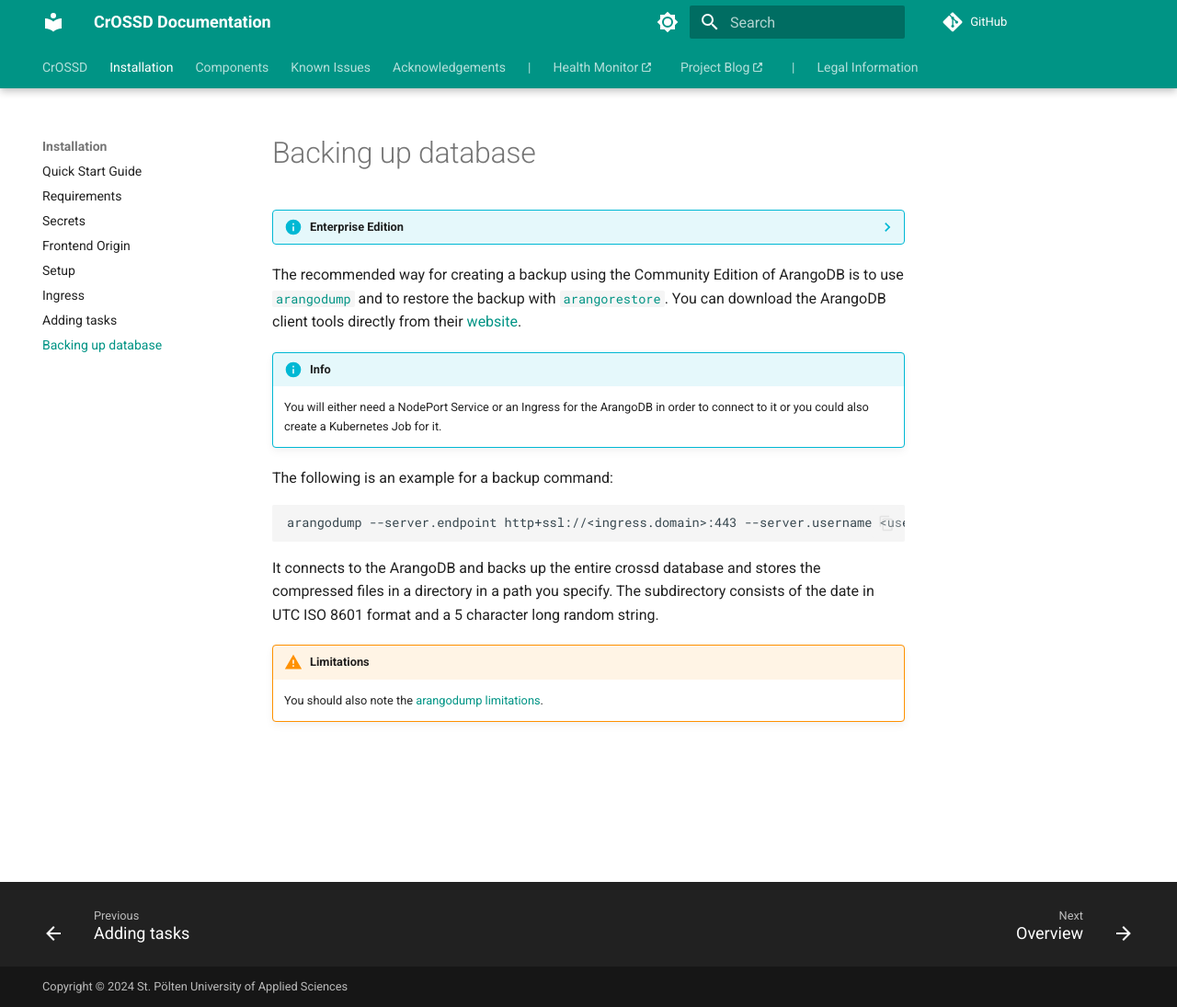
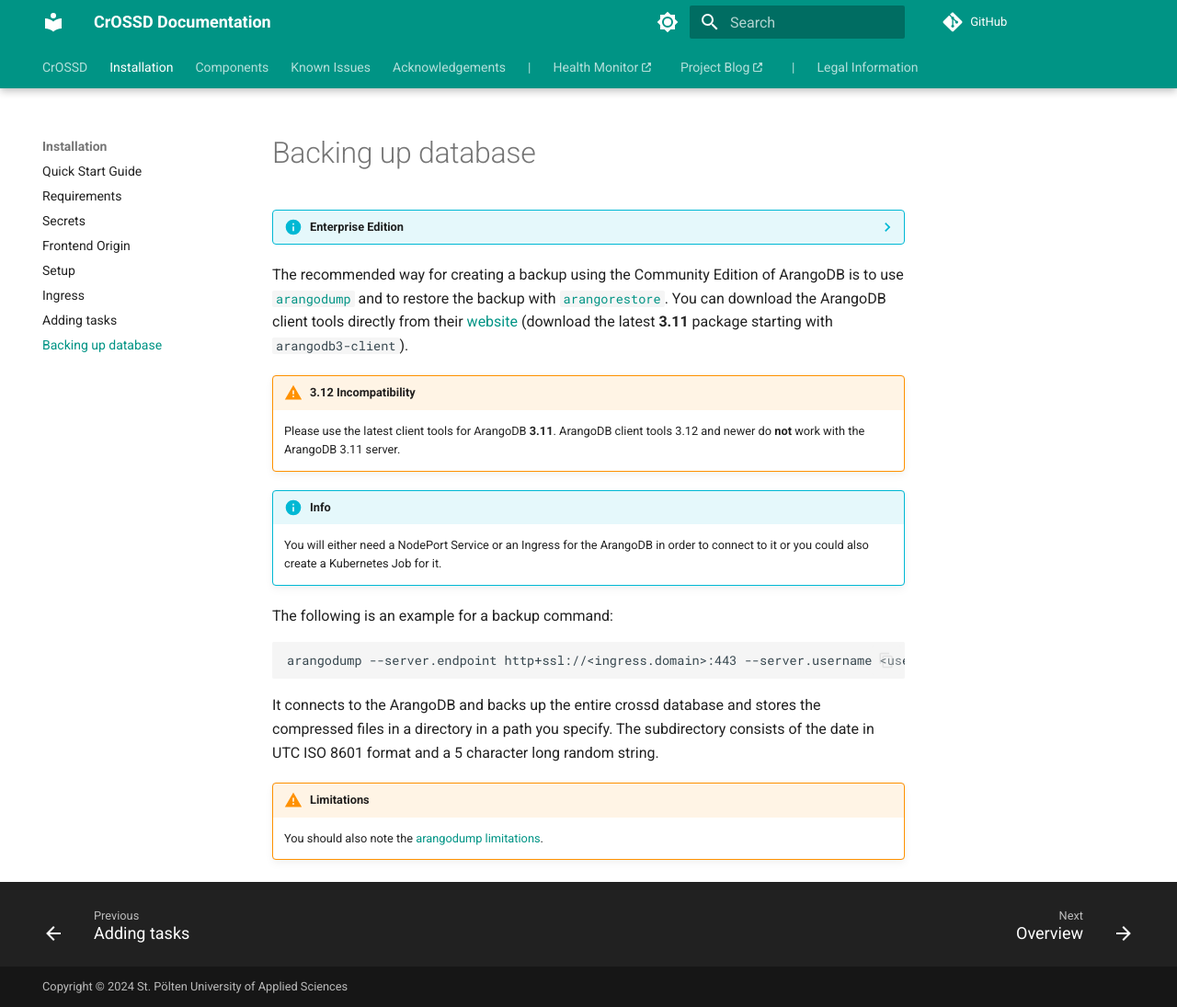
Before and after one commit to FH-CrOSSD/fh-crossd.github.io, an MkDocs documentation site: the page built from docs/installation/backup_database.md, in a window 1280 px wide and 1095 px high. Shown: the whole window at 92% size. Built offline with MkDocs 1.6.1 and Material for MkDocs 9.7.7, drawn with Linux system fonts in a browser that asks for light colours; plug-ins that fetch from the network failed and are left out.

Commit message:
added note about arangodb client tools version

```diff
--- a/docs/installation/backup_database.md
+++ b/docs/installation/backup_database.md
@@ -2,7 +2,10 @@
 ??? info "Enterprise Edition"
     The `ArangoBackup` and `ArangoBackupPolicy` custom resources for Kubernetes are considered as [Hot Backup](https://docs.arangodb.com/3.11/operations/backup-and-restore/#hot-backups) (see [here](https://github.com/arangodb/kube-arangodb/issues/507)), which is only available for Enterprise Edition.
 
-The recommended way for creating a backup using the Community Edition of ArangoDB is to use [`arangodump`](https://docs.arangodb.com/3.11/components/tools/arangodump/) and to restore the backup with [`arangorestore`](https://docs.arangodb.com/3.11/components/tools/arangorestore/). You can download the ArangoDB client tools directly from their [website](https://arangodb.com/download-major/).
+The recommended way for creating a backup using the Community Edition of ArangoDB is to use [`arangodump`](https://docs.arangodb.com/3.11/components/tools/arangodump/) and to restore the backup with [`arangorestore`](https://docs.arangodb.com/3.11/components/tools/arangorestore/). You can download the ArangoDB client tools directly from their [website](https://download.arangodb.com/arangodb311/index.html) (download the latest **3.11** package starting with `arangodb3-client`).
+
+!!! warning "3.12 Incompatibility"
+    Please use the latest client tools for ArangoDB **3.11**. ArangoDB client tools 3.12 and newer do **not** work with the ArangoDB 3.11 server.
 
 !!! info
     You will either need a NodePort Service or an Ingress for the ArangoDB in order to connect to it or you could also create a Kubernetes Job for it.
```
